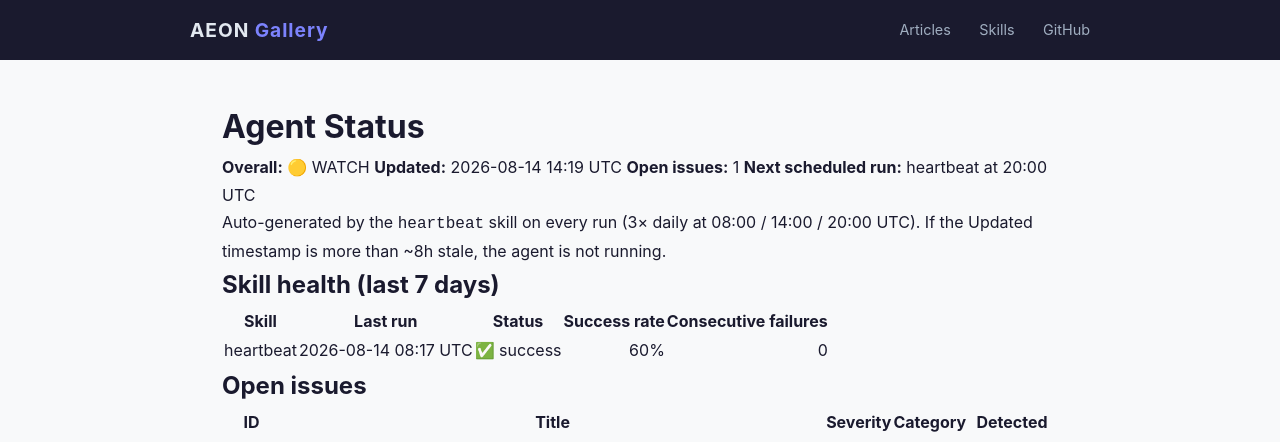
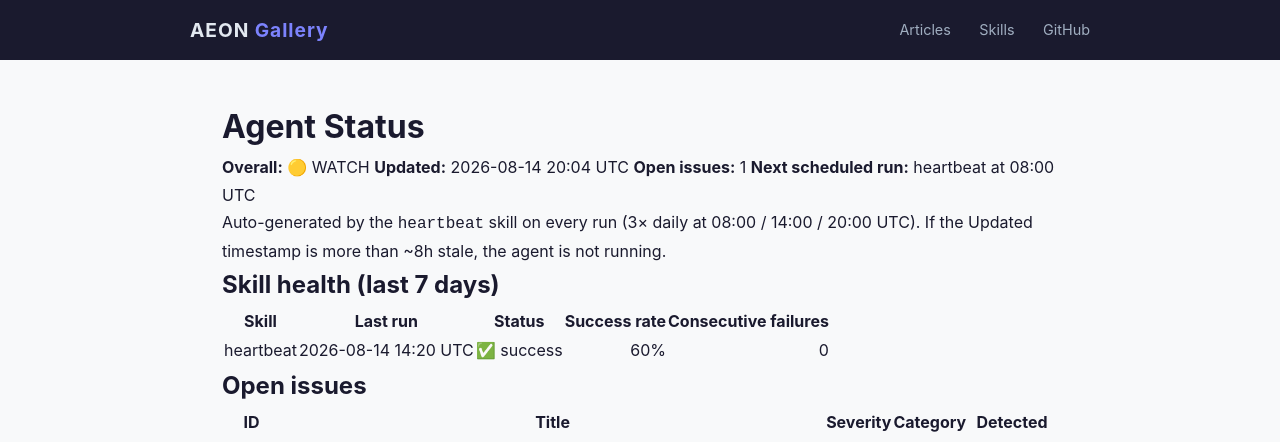
Before and after one commit to RickCrosschain/aeon, a Jekyll site: the page built from docs/status.md, in a window 1280 px wide. Shown: the top 442 px of the page. Built offline with Jekyll 4.4.1, drawn with Linux system fonts in a browser that asks for light colours.

Commit message:
chore(heartbeat): auto-commit 2026-08-14

```diff
--- a/docs/status.md
+++ b/docs/status.md
@@ -7,9 +7,9 @@
 # Agent Status
 
 **Overall:** 🟡 WATCH
-**Updated:** 2026-08-14 14:19 UTC
+**Updated:** 2026-08-14 20:04 UTC
 **Open issues:** 1
-**Next scheduled run:** heartbeat at 20:00 UTC
+**Next scheduled run:** heartbeat at 08:00 UTC
 
 Auto-generated by the `heartbeat` skill on every run (3× daily at 08:00 / 14:00 / 20:00 UTC). If the Updated timestamp is more than ~8h stale, the agent is not running.
 
@@ -17,7 +17,7 @@
 
 | Skill | Last run | Status | Success rate | Consecutive failures |
 |-------|----------|--------|-------------:|---------------------:|
-| heartbeat | 2026-08-14 08:17 UTC | ✅ success | 60% | 0 |
+| heartbeat | 2026-08-14 14:20 UTC | ✅ success | 60% | 0 |
 
 ## Open issues
 
--- a/memory/token-usage.csv
+++ b/memory/token-usage.csv
@@ -157,3 +157,4 @@
 2026-08-13,heartbeat,claude-opus-4-8,2116,4561,421803,56810
 2026-08-14,heartbeat,claude-opus-4-8,4239,6014,373908,56997
 2026-08-14,heartbeat,claude-opus-4-8,2116,5523,381788,56920
+2026-08-14,heartbeat,claude-opus-4-8,2120,5315,525563,55954
```
Also changed, not shown: memory/logs/2026-08-14.md (+11 -0 lines), .outputs/heartbeat.md.
